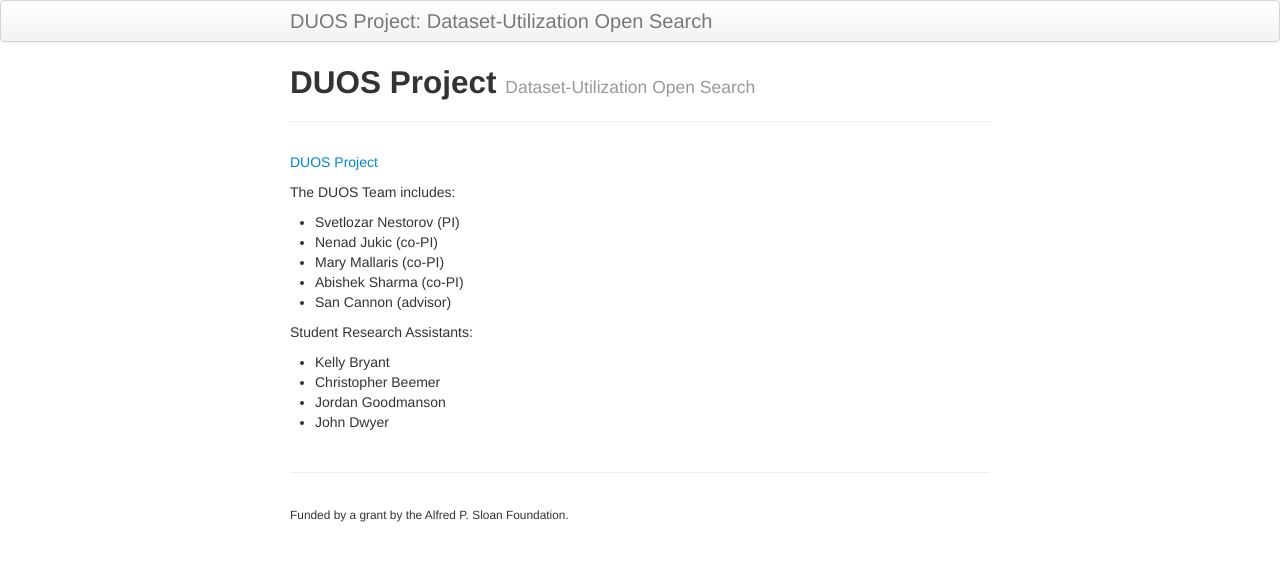
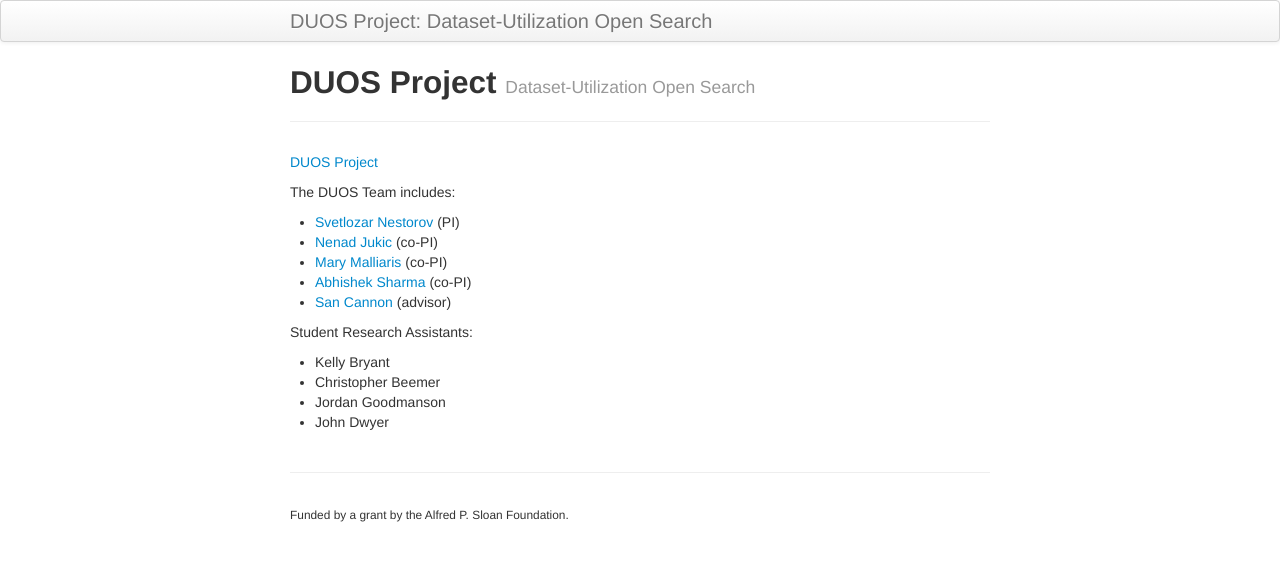
Before and after one commit to svetlozarn/duos-project, a Jekyll site: the page built from index.md, in a window 1280 px wide. Shown: the top 561 px of the page. Built offline with Jekyll 4.4.1, drawn with Linux system fonts in a browser that asks for light colours.

Commit message:
Home page

```diff
--- a/index.md
+++ b/index.md
@@ -9,11 +9,11 @@
 
 The DUOS Team includes:
 
-- Svetlozar Nestorov (PI)
-- Nenad Jukic (co-PI)
-- Mary Mallaris (co-PI)
-- Abishek Sharma (co-PI)
-- San Cannon (advisor)
+- [Svetlozar Nestorov](http://www.luc.edu/quinlan/faculty/svetlozarnestorov.shtml) (PI)
+- [Nenad Jukic](http://www.luc.edu/quinlan/faculty/nenadjuki.shtml) (co-PI)
+- [Mary Malliaris](http://www.luc.edu/quinlan/faculty/marymalliaris.shtml) (co-PI)
+- [Abhishek Sharma](http://www.luc.edu/quinlan/faculty/abhisheksharma.shtml) (co-PI)
+- [San Cannon](https://www.kansascityfed.org/people/sandracannon) (advisor)
 
 Student Research Assistants:
 
```
Also changed, not shown: 1 other file.
